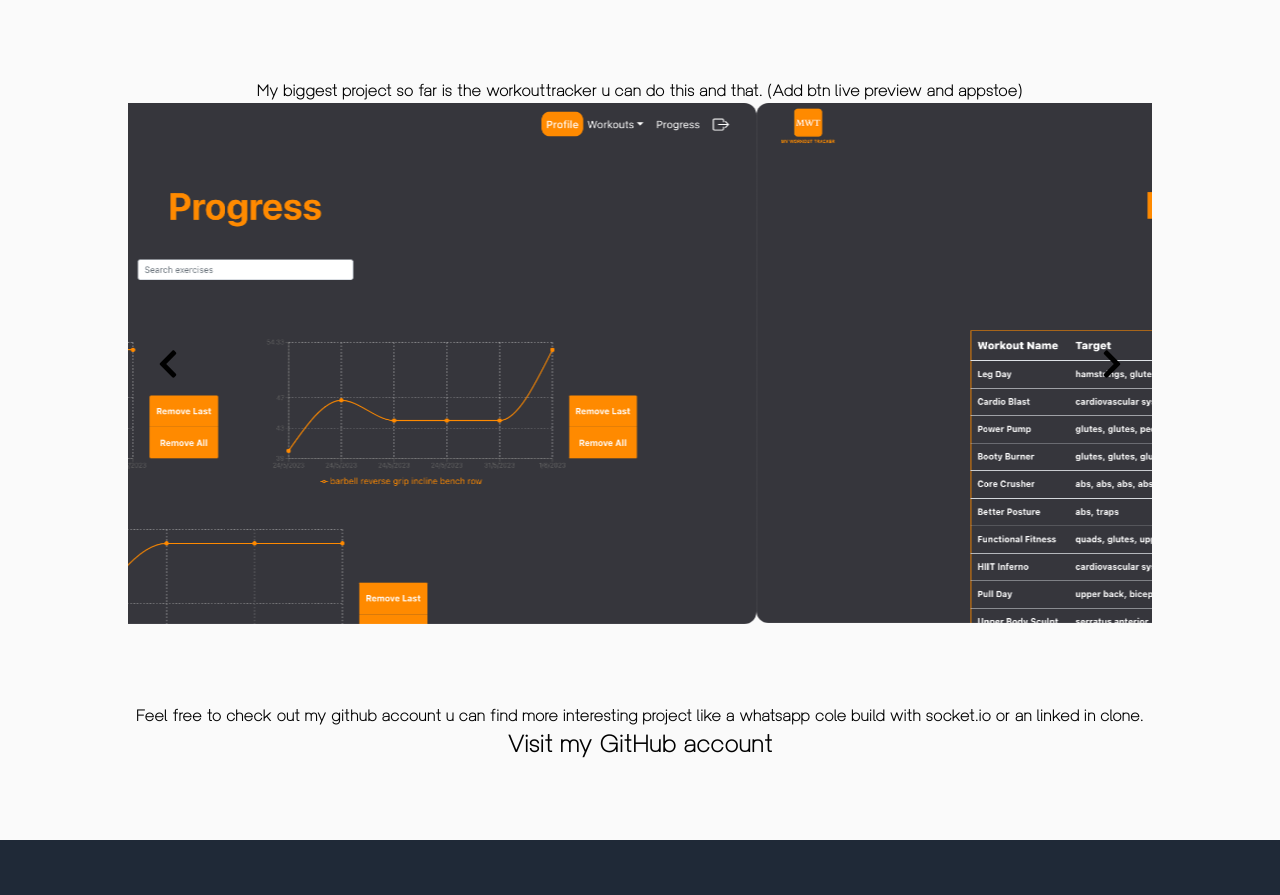
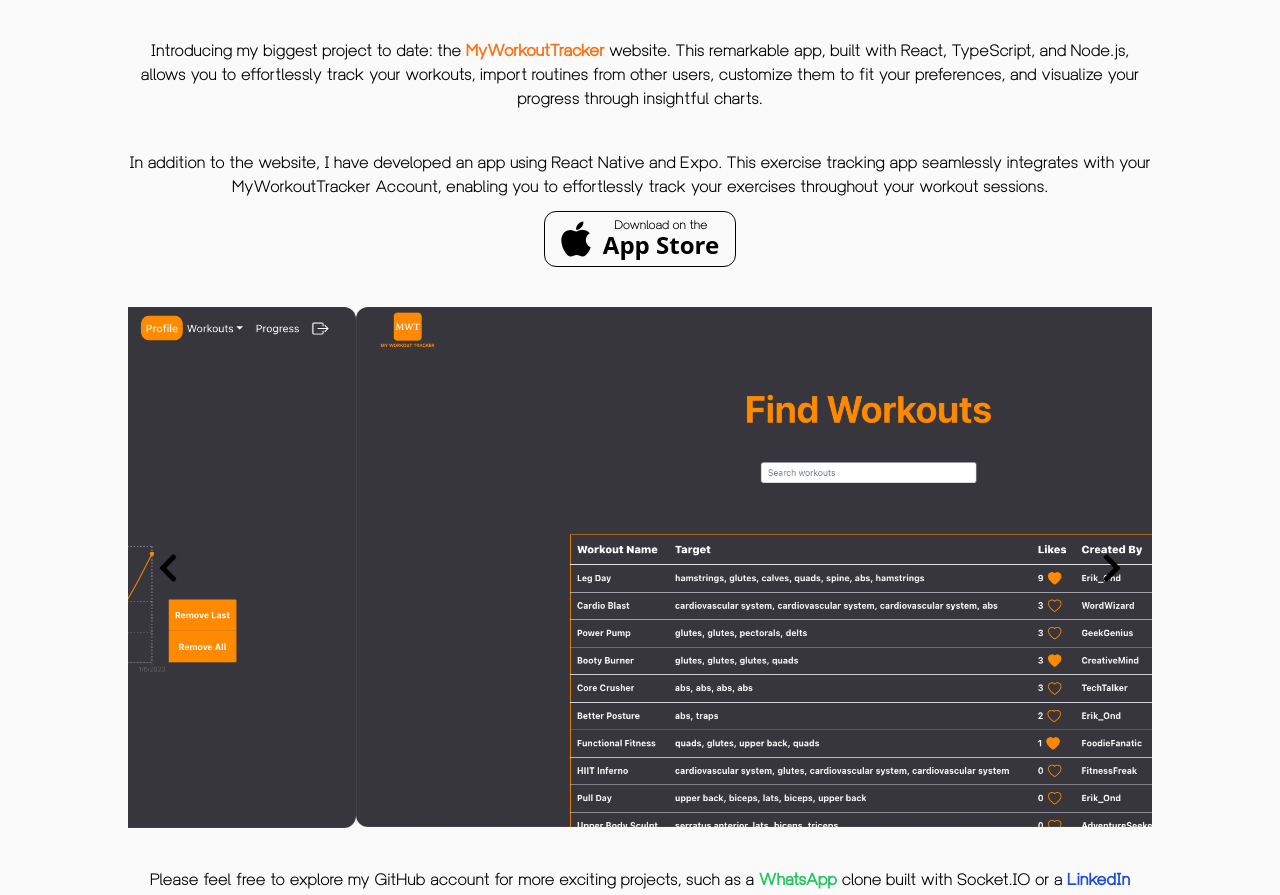
Before and after one commit to ErikOnd/tailwind-portfolio, a React (Create React App) app: page / in a window 1280 px wide. Shown: the part 1899-2794 px from the top of the page. Built offline with nearby package versions, Linux system fonts and the light colour scheme.

Commit message:
made the links work

```diff
--- a/src/components/AboutMeComponent.jsx
+++ b/src/components/AboutMeComponent.jsx
@@ -3,7 +3,7 @@ import porfileImg from "../assets/profile-img.jpg";
 
 const AboutMeComponent = () => {
   return (
-    <div className="flex flex-col min-h-screen min-w-screen">
+    <div className="flex flex-col min-h-screen min-w-screen" id="about">
       <div className="z-10 container mx-auto max-w-5xl px-10">
         <div className="text-gray-700 text-5xl font-bold my-20 justify-center underline section-header max-sm:text-3xl">
           ABOUT
--- a/src/components/ContactForm.jsx
+++ b/src/components/ContactForm.jsx
@@ -3,45 +3,48 @@ import FooterComponent from "./FooterComponent";
 
 const ContactForm = () => {
   return (
-    <div className="relative  min-w-screen bg-gray-800">
-      <div class="py-8 lg:py-16 px-4 mx-auto max-w-screen-md">
+    <div className="relative  min-w-screen bg-gray-800" id="contact">
+      <div className="py-8 lg:py-16 px-4 mx-auto max-w-screen-md">
         <div className="text-white text-5xl font-bold mb-20 justify-center underline section-header max-sm:text-3xl">
           Contact
         </div>
 
-        <form action="#" class="space-y-8">
+        <form action="#" className="space-y-8">
           <div>
-            <label for="subject" class=" block mb-2  font-medium text-white">
+            <label
+              for="subject"
+              className=" block mb-2  font-medium text-white"
+            >
               Name
             </label>
             <input
               type="text"
               id="subject"
-              class="block p-3 w-full  bg-gray-700 rounded-lg border border-gray-300 text-white focus:outline-none"
+              className="block p-3 w-full  bg-gray-700 rounded-lg border border-gray-300 text-white focus:outline-none"
               placeholder="Jhon Doe"
               required
             />
           </div>
           <div>
-            <label for="email" class="block mb-2  font-medium text-white">
+            <label for="email" className="block mb-2  font-medium text-white">
               Your email
             </label>
             <input
               type="email"
               id="email"
-              class="block p-3 w-full  bg-gray-700 rounded-lg border border-gray-300 text-white focus:outline-none"
+              className="block p-3 w-full  bg-gray-700 rounded-lg border border-gray-300 text-white focus:outline-none"
               placeholder="name@email.com"
               required
             />
           </div>
-          <div class="sm:col-span-2">
-            <label for="message" class="block mb-2  font-medium text-white">
+          <div className="sm:col-span-2">
+            <label for="message" className="block mb-2  font-medium text-white">
               Your message
             </label>
             <textarea
               id="message"
               rows="6"
-              class=" block p-2.5 w-full  text-white  bg-gray-700 rounded-lg border border-gray-300 focus:outline-none"
+              className=" block p-2.5 w-full  text-white  bg-gray-700 rounded-lg border border-gray-300 focus:outline-none"
               placeholder="Leave a message..."
             ></textarea>
           </div>
--- a/src/components/HeaderComponent.jsx
+++ b/src/components/HeaderComponent.jsx
@@ -35,16 +35,16 @@ const HeaderComponent = () => {
             </span>
           ) : (
             <div className="flex space-x-20">
-              <a href="test" className="text-white hover:text-emerald-500">
+              <a href="#start" className="text-white hover:text-emerald-500">
                 HOME
               </a>
-              <a href="test" className="text-white hover:text-emerald-500">
+              <a href="#about" className="text-white hover:text-emerald-500">
                 ABOUT
               </a>
-              <a href="test" className="text-white hover:text-emerald-500">
+              <a href="#projects" className="text-white hover:text-emerald-500">
                 PROJECTS
               </a>
-              <a href="test" className="text-white hover:text-emerald-500">
+              <a href="#contact" className="text-white hover:text-emerald-500">
                 CONTACT
               </a>
             </div>
@@ -55,25 +55,25 @@ const HeaderComponent = () => {
       {isSmallScreen && showLinks && (
         <div className="backdrop-blur-sm">
           <a
-            href="test"
+            href="#start"
             className="block text-white hover:text-emerald-500 py-2 px-4"
           >
             HOME
           </a>
           <a
-            href="test"
+            href="#about"
             className="block text-white hover:text-emerald-500 py-2 px-4"
           >
             ABOUT
           </a>
           <a
-            href="test"
+            href="#projects"
             className="block text-white hover:text-emerald-500 py-2 px-4"
           >
             PROJECTS
           </a>
           <a
-            href="test"
+            href="#contact"
             className="block text-white hover:text-emerald-500 py-2 px-4"
           >
             CONTACT
--- a/src/components/Projects.jsx
+++ b/src/components/Projects.jsx
@@ -5,6 +5,7 @@ import workoutTrackerImg from "../assets/workoutTracker.png";
 import workoutTrackerImg2 from "../assets/workoutTracker2.png";
 import workoutTrackerImg3 from "../assets/workoutTracker3.png";
 import workoutTrackerImg4 from "../assets/workoutTracker4.png";
+import workoutTrackerImg5 from "../assets/workoutTracker5.png";
 import { FaChevronRight } from "react-icons/fa";
 import { FaChevronLeft } from "react-icons/fa";
 
@@ -62,7 +63,7 @@ const Projects = () => {
 
   return (
     <Carousel
-      className="mb-20"
+      className="mb-10"
       showArrows={true}
       showThumbs={false}
       showIndicators={false}
@@ -92,7 +93,7 @@ const Projects = () => {
       >
         <img
           src={workoutTrackerImg2}
-          alt="WhatsApp"
+          alt="workoutTracker"
           className="mx-auto w-full h-auto rounded-xl"
         />
       </div>
@@ -103,7 +104,7 @@ const Projects = () => {
       >
         <img
           src={workoutTrackerImg3}
-          alt="WhatsApp"
+          alt="workoutTracker"
           className="mx-auto w-full h-auto rounded-xl"
         />
       </div>
@@ -114,7 +115,18 @@ const Projects = () => {
       >
         <img
           src={workoutTrackerImg4}
-          alt="WhatsApp"
+          alt="workoutTracker"
+          className="mx-auto w-full h-auto rounded-xl"
+        />
+      </div>
+      <div
+        className="group relative"
+        onMouseEnter={() => handleMouseEnter(1)}
+        onMouseLeave={handleMouseLeave}
+      >
+        <img
+          src={workoutTrackerImg5}
+          alt="workoutTracker"
           className="mx-auto w-full h-auto rounded-xl"
         />
       </div>
--- a/src/components/ProjectsComponent.jsx
+++ b/src/components/ProjectsComponent.jsx
@@ -3,21 +3,77 @@ import Projects from "./Projects";
 
 const ProjectsComponent = () => {
   return (
-    <div className="flex flex-col relative min-h-screen min-w-screen bg-zinc-50 ">
+    <div
+      className="flex flex-col relative min-h-screen min-w-screen bg-zinc-50"
+      id="projects"
+    >
       <div className="z-10 container mx-auto max-w-5xl ">
-        <div className="text-gray-700 text-5xl font-bold my-20 justify-center underline section-header max-sm:text-3xl">
+        <div className="text-gray-700 text-5xl font-bold mt-20 mb-10 justify-center underline section-header max-sm:text-3xl">
           PROJECTS
         </div>
         <div className="flex flex-col">
+          <p className="mb-10">
+            Introducing my biggest project to date: the{" "}
+            <a
+              href="https://www.my-workout-tracker.com"
+              className="font-bold text-orange-500"
+              target="_blank"
+            >
+              MyWorkoutTracker
+            </a>{" "}
+            website. This remarkable app, built with React, TypeScript, and
+            Node.js, allows you to effortlessly track your workouts, import
+            routines from other users, customize them to fit your preferences,
+            and visualize your progress through insightful charts.
+          </p>
           <p>
-            My biggest project so far is the workouttracker u can do this and
-            that. (Add btn live preview and appstoe)
+            In addition to the website, I have developed an app using React
+            Native and Expo. This exercise tracking app seamlessly integrates
+            with your MyWorkoutTracker Account, enabling you to effortlessly
+            track your exercises throughout your workout sessions.
           </p>
+          <a
+            className="flex items-center justify-center mb-10 "
+            href="https://apps.apple.com/de/app/myworkouttracker-app/id6449734647"
+          >
+            <div className="flex mt-3 w-48 h-14 bg-transparent text-black border border-black rounded-xl items-center justify-center cursor-pointer hover:bg-white">
+              <div className="mr-3">
+                <svg viewBox="0 0 384 512" width="30">
+                  <path
+                    fill="currentColor"
+                    d="M318.7 268.7c-.2-36.7 16.4-64.4 50-84.8-18.8-26.9-47.2-41.7-84.7-44.6-35.5-2.8-74.3 20.7-88.5 20.7-15 0-49.4-19.7-76.4-19.7C63.3 141.2 4 184.8 4 273.5q0 39.3 14.4 81.2c12.8 36.7 59 126.7 107.2 125.2 25.2-.6 43-17.9 75.8-17.9 31.8 0 48.3 17.9 76.4 17.9 48.6-.7 90.4-82.5 102.6-119.3-65.2-30.7-61.7-90-61.7-91.9zm-56.6-164.2c27.3-32.4 24.8-61.9 24-72.5-24.1 1.4-52 16.4-67.9 34.9-17.5 19.8-27.8 44.3-25.6 71.9 26.1 2 49.9-11.4 69.5-34.3z"
+                  />
+                </svg>
+              </div>
+              <div>
+                <div className="text-xs">Download on the</div>
+                <div className="text-2xl font-semibold font-sans -mt-1">
+                  App Store
+                </div>
+              </div>
+            </div>
+          </a>
+
           <Projects></Projects>
-          <p>
-            Feel free to check out my github account u can find more interesting
-            project like a whatsapp cole build with socket.io or an linked in
-            clone.
+          <p className="mb-10">
+            Please feel free to explore my GitHub account for more exciting
+            projects, such as a{" "}
+            <a
+              href="https://github.com/ErikOnd/whatsapp-fe"
+              className="font-bold text-green-500"
+              target="_blank"
+            >
+              WhatsApp
+            </a>{" "}
+            clone built with Socket.IO or a{" "}
+            <a
+              href="https://github.com/ErikOnd/linkedIn_postgreSQL"
+              className="font-bold text-blue-700"
+              target="_blank"
+            >
+              LinkedIn
+            </a>{" "}
+            replica.
           </p>
           <div className="hover:underline cursor-pointer text-2xl mb-20">
             <a href="https://github.com/ErikOnd">Visit my GitHub account</a>
--- a/src/components/StartComponent.jsx
+++ b/src/components/StartComponent.jsx
@@ -1,15 +1,27 @@
-import React from "react";
+import React, { useRef } from "react";
 import { FaArrowRight } from "react-icons/fa";
 
 const StartComponent = () => {
+  const buttonRef = useRef(null);
+
+  const handleClick = () => {
+    const targetElement = document.getElementById("projects");
+    targetElement.scrollIntoView({ behavior: "smooth" });
+  };
+
   return (
-    <div className="flex flex-col items-center justify-center h-screen w-screen bg-gray-800">
+    <div
+      className="flex flex-col items-center justify-center h-screen w-screen bg-gray-800"
+      id="start"
+    >
       <div className="z-[1] text-white text-3xl text-center sm:text-3xl md:text-4xl lg:text-5xl">
         Hello, I'm{" "}
         <span className="text-emerald-500 font-black">Erik Ondra</span>.
         <br /> I'm a full-stack developer.
       </div>
       <button
+        ref={buttonRef}
+        onClick={handleClick}
         className="z-[1] bg-transparent text-white hover:text-gray-800 py-2 px-4 border
        border-white mt-10 text-xl hover:bg-emerald-500 transition-colors duration-300 hover:border-emerald-500 my-word-btn"
       >
--- a/src/index.css
+++ b/src/index.css
@@ -5,6 +5,10 @@
 @font-face {
   font-family: "UnivaNova-Regular";
   src: url("./UnivaNova-Regular.ttf") format("truetype");
+}
+
+html {
+  scroll-behavior: smooth;
 }
 
 body {
```
Also changed, not shown: src/components/FooterComponent.jsx (+29 -8 lines), src/assets/workoutTracker5.png (added).
